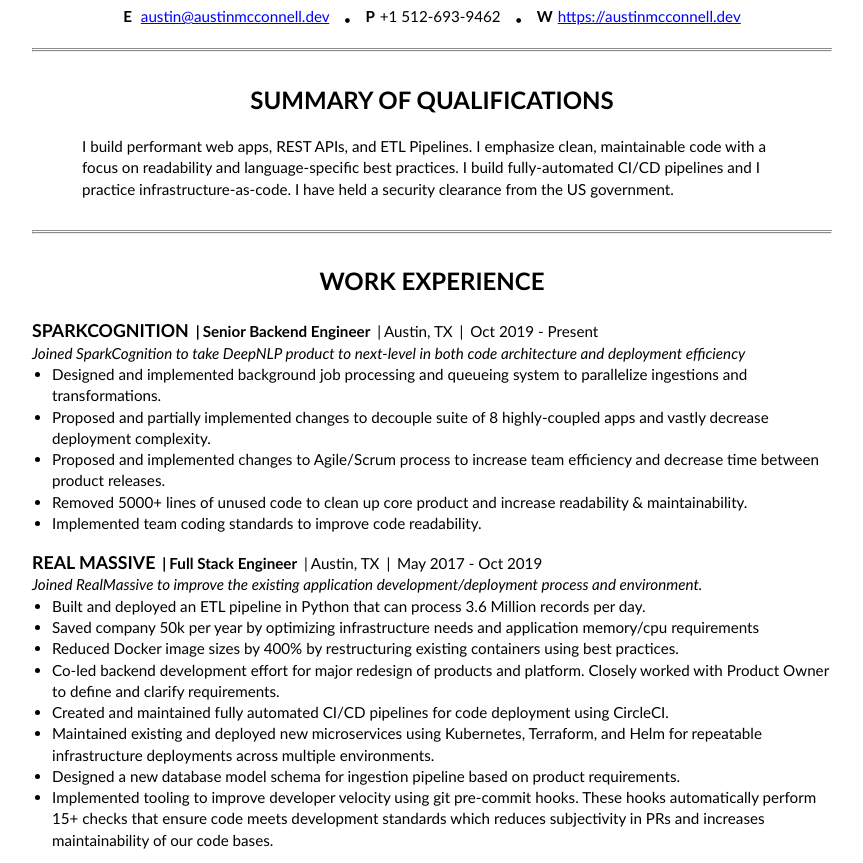
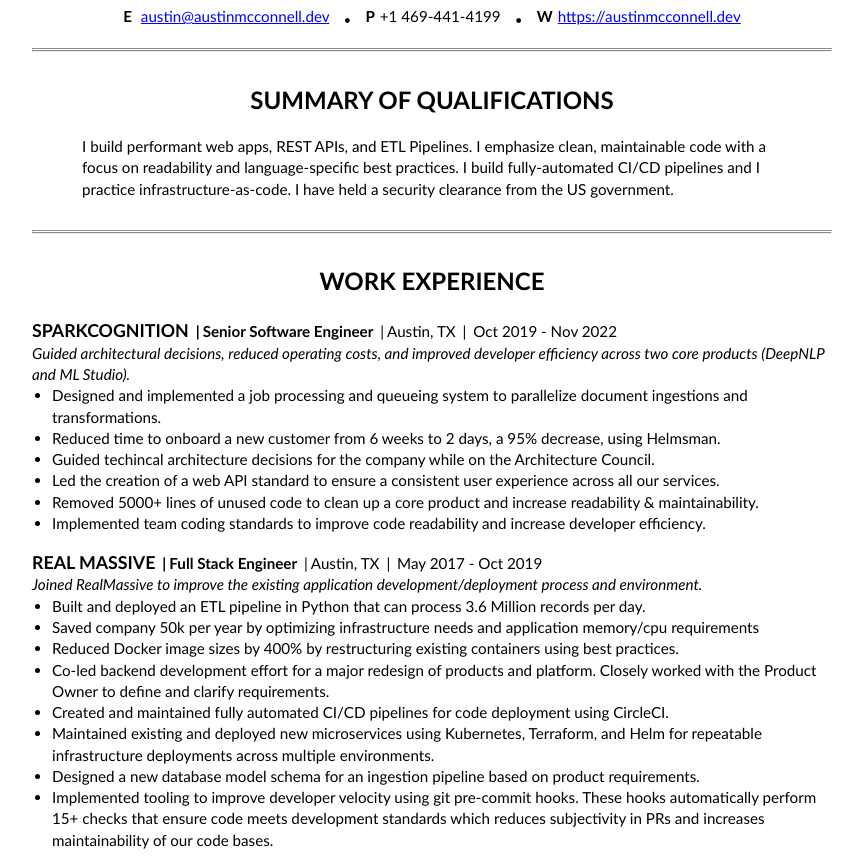
Before and after one commit to austinmcconnell/resume, a plain HTML site: page index.html in a window 1280 px wide. Shown: the part 87-950 px from the top of the page, without its empty margins (208-1071 px from the left). Drawn offline with Linux system fonts and the light colour scheme.

Commit message:
Automated deployment to GitHub Pages: 8810e0917a13ebdc15c8c442498ed8bcf7156040

```diff
--- a/index.html
+++ b/index.html
@@ -171,7 +171,7 @@
                         <a href="mailto:austin@austinmcconnell.dev">austin@austinmcconnell.dev</a>
                     </span>
  <span class="dot">&#183</span>
- <span class="phone"><strong>P</strong>+1 512-693-9462</span>
+ <span class="phone"><strong>P</strong>+1 469-441-4199</span>
 
                     <span
                     class="dot">&#183</span> <span class="website"><strong>W</strong><a href="https://austinmcconnell.dev">https://austinmcconnell.dev</a></span>
@@ -193,28 +193,31 @@
 
                 <div class="item">
                      <h3 class="name">SparkCognition</h3>
- <span class="position">Senior Backend Engineer</span>
+ <span class="position">Senior Software Engineer</span>
  <span class="location">Austin, TX</span>
 
                     <span
                     class="date"> <span class="startDate">Oct 2019</span>
- <span class="endDate">- Present</span>
+ <span class="endDate">- Nov 2022</span>
 </span>
                         <div
                         class="summary">
-                            <p>Joined SparkCognition to take DeepNLP product to next-level in both code
-                                architecture and deployment efficiency</p>
+                            <p>Guided architectural decisions, reduced operating costs, and improved
+                                developer efficiency across two core products (DeepNLP and ML Studio).</p>
                 </div>
                 <ul class="highlights">
-                    <li>Designed and implemented background job processing and queueing system
-                        to parallelize ingestions and transformations.</li>
-                    <li>Proposed and partially implemented changes to decouple suite of 8 highly-coupled
-                        apps and vastly decrease deployment complexity.</li>
-                    <li>Proposed and implemented changes to Agile/Scrum process to increase team
-                        efficiency and decrease time between product releases.</li>
-                    <li>Removed 5000+ lines of unused code to clean up core product and increase
+                    <li>Designed and implemented a job processing and queueing system to parallelize
+                        document ingestions and transformations.</li>
+                    <li>Reduced time to onboard a new customer from 6 weeks to 2 days, a 95% decrease,
+                        using Helmsman.</li>
+                    <li>Guided techincal architecture decisions for the company while on the Architecture
+                        Council.</li>
+                    <li>Led the creation of a web API standard to ensure a consistent user experience
+                        across all our services.</li>
+                    <li>Removed 5000+ lines of unused code to clean up a core product and increase
                         readability &amp; maintainability.</li>
-                    <li>Implemented team coding standards to improve code readability.</li>
+                    <li>Implemented team coding standards to improve code readability and increase
+                        developer efficiency.</li>
                 </ul>
         </div>
         <div class="item">
@@ -238,14 +241,14 @@
                 memory/cpu requirements</li>
             <li>Reduced Docker image sizes by 400% by restructuring existing containers
                 using best practices.</li>
-            <li>Co-led backend development effort for major redesign of products and platform.
-                Closely worked with Product Owner to define and clarify requirements.</li>
+            <li>Co-led backend development effort for a major redesign of products and
+                platform. Closely worked with the Product Owner to define and clarify requirements.</li>
             <li>Created and maintained fully automated CI/CD pipelines for code deployment
                 using CircleCI.</li>
             <li>Maintained existing and deployed new microservices using Kubernetes, Terraform,
                 and Helm for repeatable infrastructure deployments across multiple environments.</li>
-            <li>Designed a new database model schema for ingestion pipeline based on product
-                requirements.</li>
+            <li>Designed a new database model schema for an ingestion pipeline based on
+                product requirements.</li>
             <li>Implemented tooling to improve developer velocity using git pre-commit
                 hooks. These hooks automatically perform 15+ checks that ensure code meets
                 development standards which reduces subjectivity in PRs and increases maintainability
@@ -304,14 +307,16 @@
             <div class="item">
                 <ul class="keywords">
                     <li>Python</li>
+                    <li>Docker</li>
+                    <li>Kubernetes</li>
+                    <li>PostgreSQL</li>
+                    <li>Terraform</li>
+                    <li>Azure</li>
+                    <li>Amazon Web Services (AWS)</li>
+                    <li>Google Cloud Platform (GCP)</li>
                     <li>Flask</li>
                     <li>SQLAlchemy</li>
-                    <li>Docker</li>
-                    <li>Kubernetes</li>
-                    <li>Terraform</li>
-                    <li>Amazon Web Services (AWS)</li>
-                    <li>Google Cloud Platform (GCP)</li>
-                    <li>PostgreSQL</li>
+                    <li>FastAPI</li>
                     <li>SQL</li>
                     <li>Git</li>
                     <li>CircleCI</li>
```
Also changed, not shown: img/austin_profile_sparkcognition.jpg (added).
